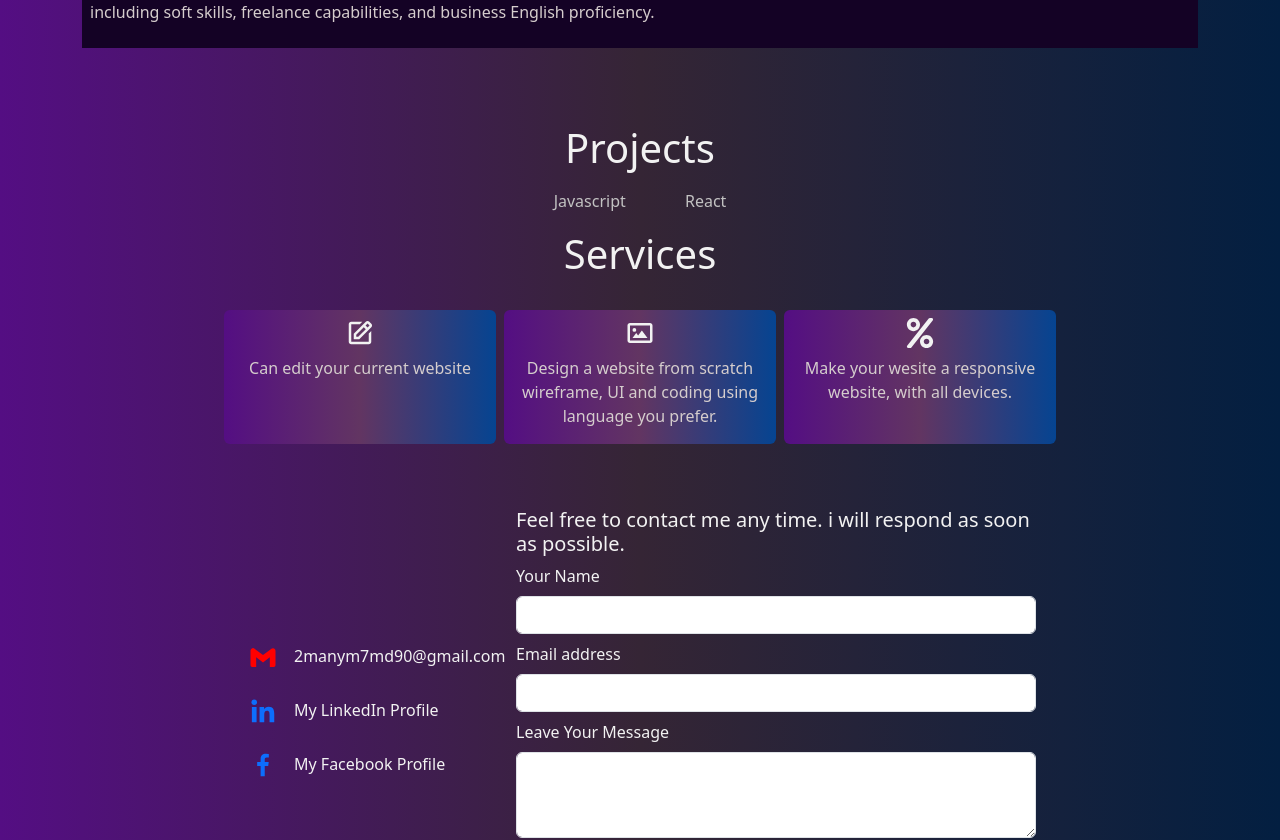
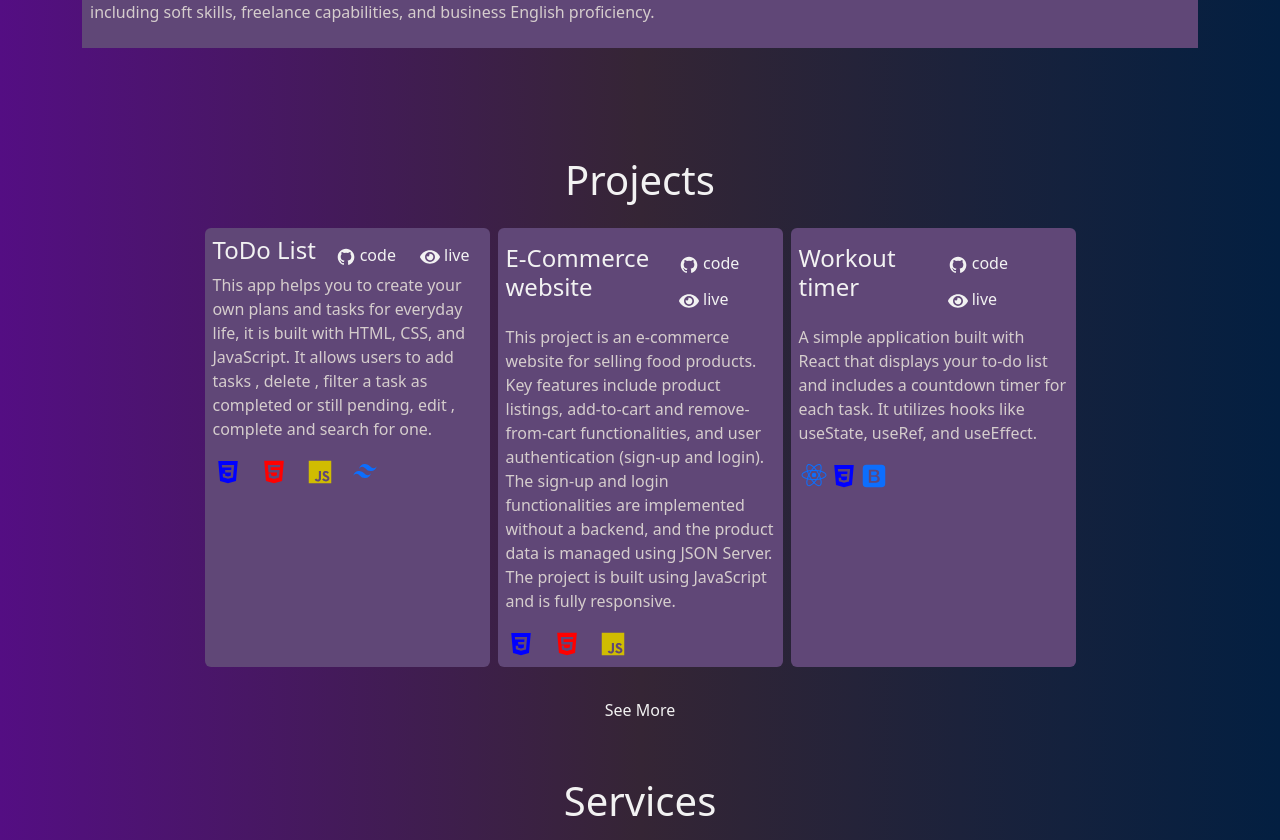
Before and after one commit to Amany091/portofolio, a React (Create React App) app: page / in a window 1280 px wide. Shown: the part 1542-2382 px from the top of the page. Built offline with nearby package versions, Linux system fonts and the light colour scheme.

Commit message:
style: improve UI

```diff
--- a/src/App.css
+++ b/src/App.css
@@ -11,30 +11,14 @@
     background-color: transparent;
 }
 
-.tab-active-light {
-    color: #883355 !important;
-    font-weight: 400;
-}
-
-.tab-active-dark {
-    color: #fff !important;
-}
-
-.carousel-indicators {
-    margin-bottom: -.5rem !important;
-    bottom: -15px !important;
-}
-
-.carousel-control-next {
-    right: -60px !important;
-}
-
-.carousel-control-prev {
-left: -76px !important;
-}
-
 .user_services .row , #contact .row{
     width: 85vw;
     margin: auto;
     justify-content: center;
 }
+
+@media screen and (min-width : 1000px)  {
+    .user_projects #front-end_projects  > div{
+        width: 25%;
+    }
+}
--- a/src/components/pages/cover.jsx
+++ b/src/components/pages/cover.jsx
@@ -58,7 +58,7 @@
                 initial="hidden"
                 animate="visible"
                 style={textStyle}
-              > Hi , I am Amany Mohamed</motion.h1>
+              >  I am Amany Mohamed</motion.h1>
               <motion.p
                 className='job_field'
                 variants={textAnimate(1.2, .6)}
--- a/src/components/pages/education.jsx
+++ b/src/components/pages/education.jsx
@@ -36,7 +36,7 @@
                         { scale: 1.01, transition: { duration: 0.2 }, backgroundImage: 'linear-gradient(90deg, #25213b 20%, #8b5cf6 52% , #25213b 81%) !important' , boxShadow: '0px 0px 8px rgb(228, 148, 148)' }
                 }
             >
-                    <div className={` p-2`} style={theme == 'light' ? {backgroundColor: '#140225'} : {backgroundColor: '#dee2e6'}}>
+                    <div className={` p-2`} style={theme == 'light' ? {backgroundColor: '#604777'} : {backgroundColor: '#dee2e6'}}>
                         <h4 style={textStyle}>Bachelor of Computer And Information </h4>
                         <p className="edu_delay" style={theme == 'light' ? { color: '#d5cdcd' } : { color: '#646262' }} >2019-2023</p>
                         <p className="edu_experience" style={theme == 'light' ? { color: '#d5cdcd' } : { color: '#646262' }}>
--- a/src/components/pages/experience.jsx
+++ b/src/components/pages/experience.jsx
@@ -7,15 +7,6 @@
 const Experience = () => {
     const { theme } = useContext(ThemeContext)
     const [screenWidth, setScreenWidth] = useState(null)
-    const rotat = {
-        initial: { x: 0, y: 0 },
-        animate: {
-            x: [1, -1, 1],
-            y: [-1, 1, -1],
-            rotate: [0, 360],
-            transition: { duration: 5, repeat: Infinity }
-        },
-    }
 
     const textStyle = {
         color: theme === 'light' ? '#f2f2f2' : '#000'
@@ -47,7 +38,7 @@
                 }
 
             >
-                <div className={` p-2`} style={theme == 'light' ? { backgroundColor: '#140225' } : { backgroundColor: '#dee2e6' }}>
+                <div className={` p-2`} style={theme == 'light' ? { backgroundColor: '#604777' } : { backgroundColor: '#dee2e6' }}>
                     <div className="d-flex justify-content-between px-2">
                         <h4 style={textStyle}>React Developer</h4>
                         <p className="edu_delay" style={theme == 'light' ? { color: '#d5cdcd' } : { color: '#646262' }} >25Apr-present</p>
--- a/src/components/pages/projects.jsx
+++ b/src/components/pages/projects.jsx
@@ -1,4 +1,4 @@
-import React, { useState, useEffect, useDeferredValue } from 'react'
+import React, { useState, useEffect } from 'react'
 import { motion } from 'framer-motion'
 import { useContext } from 'react'
 import ThemeContext from '../../context/theme'
@@ -6,61 +6,28 @@
 import { BiLogoJavascript, BiLogoHtml5, BiLogoCss3, BiLogoTailwindCss, BiLogoGithub, BiLogoReact, BiLogoBootstrap } from 'react-icons/bi'
 import { FaEye } from "react-icons/fa";
 
+
 const Projects = () => {
     const { theme } = useContext(ThemeContext)
-    const [language, setLanguage] = useState(null)
-    const [screenWidth, setScreenWidth] = useState(null)
-
     const textStyle = {
         color: theme === 'light' ? '#f2f2f2' : '#000'
     }
 
-    useEffect(() => {
-        const handleResize = () => {
-            setScreenWidth(window.innerWidth)
-        }
-        window.addEventListener("resize", handleResize)
-        return () => window.removeEventListener('resize', handleResize)
-    })
-
     return (
-        <motion.div
-            className='user_projects'
+        <motion.section
+            className='user_projects p-2'
             whileInView={{ opacity: 1, y: 0 }}
             initial={{ opacity: 0, y: 50 }}
             transition={{ duration: 1.5 }}
             id='projects'
         >
-            <h1 style={textStyle} className='text-center'>Projects</h1>
-            <div className="container">
-                <div className="pro_tab w-25 d-flex mx-auto justify-content-evenly my-3">
-                    <motion.button
-                        id='javascript'
-                        style={{ backgroundColor: 'transparent', border: 'none', color: language == 'javascript' ? 'rgb(228, 148, 148)' : '#c2c2c2' }}
-                        whileHover={{
-                            scale: 1.1,
-                            transition: { duration: 0.3 },
-                        }}
-                        onClick={() => setLanguage('javascript')}
-                    >Javascript</motion.button>
-                    <motion.button
-                        id='react'
-                        style={{ backgroundColor: 'transparent', border: 'none', color: language == 'react' ? 'rgb(228, 148, 148)' : '#c2c2c2' }}
-                        whileHover={{
-                            scale: 1.1,
-                            transition: { duration: 0.3 },
-                        }}
-                        onClick={() => setLanguage('react')}
-                    >React</motion.button>
-                </div>
-                <div id="javascript_projects" className={`${language == 'javascript' ? 'd-block' : 'd-none'}`} >
-                    <div className='m-5'>
-                        <Carousel interval={10000} >
-                            <Carousel.Item id='todo-list_project'>
+            <div className='container'>
+                <h1 style={textStyle} className='text-center my-4'>Projects</h1>
+                <div id="front-end_projects" className=' row gap-2 justify-content-center'  >
                     <div
                         id="todo_project "
-                                    className={`mx-auto w-75 ${screenWidth <= 800 ? 'w-100' : 'w-75'} rounded p-2`}
-                                    style={theme == 'light' ? { backgroundColor: '#140225' } : { backgroundColor: '#dee2e6' }}
+                        className='rounded  p-2 col-lg-6 col-md-6 col-sm-12 '
+                        style={theme == 'light' ? { backgroundColor: '#604777' } : { backgroundColor: '#dee2e6' }}
                     >
                         <div className="project_perview d-flex justify-content-between align-items-baseline ">
                             <h4 style={textStyle}>ToDo List</h4>
@@ -82,12 +49,10 @@
                             <BiLogoCss3 style={{ color: 'blue', fontSize: '30px' }} /> <BiLogoHtml5 style={{ color: 'red', fontSize: '30px' }} className='mx-3' /> <BiLogoJavascript style={{ color: '#d0bc01', fontSize: '30px' }} /> <BiLogoTailwindCss className='text-primary ms-3 h3' />
                         </div>
                     </div>
-                            </Carousel.Item>
-                            <Carousel.Item id='todo-list_project'>
                     <div
                         id="todo_project "
-                                    className={`mx-auto ${screenWidth <= 800 ? 'w-100' : 'w-75'} rounded p-2 `}
-                                    style={theme == 'light' ? { backgroundColor: '#140225' } : { backgroundColor: '#dee2e6' }}
+                        className='rounded  p-2 col-lg-6 col-md-6 col-sm-12'
+                        style={theme == 'light' ? { backgroundColor: '#604777' } : { backgroundColor: '#dee2e6' }}
                     >
                         <div className="project_perview d-flex justify-content-between  align-items-baseline my-2">
                             <h4 style={textStyle}>E-Commerce website</h4>
@@ -110,44 +75,9 @@
                             <BiLogoCss3 style={{ color: 'blue', fontSize: '30px' }} /> <BiLogoHtml5 style={{ color: 'red', fontSize: '30px' }} className='mx-3' /> <BiLogoJavascript style={{ color: '#d0bc01', fontSize: '30px' }} />
                         </div>
                     </div>
-                            </Carousel.Item>
-                        </Carousel>
-                    </div>
-                </div>
-                <div id="react_projects" className={`${language == 'react' ? 'd-block' : 'd-none'}`} >
-                    <div className="m-5">
-                        <Carousel interval={10000} >
-                            <Carousel.Item id='millionare-game' >
                     <div
-                                    className={`mx-auto ${screenWidth <= 800 ? 'w-100' : 'w-75'} rounded p-2`}
-                                    style={theme == 'light' ? { backgroundColor: '#140225' } : { backgroundColor: '#dee2e6' }}
-                                >
-                                    <div className="project_perview d-flex justify-content-between align-items-baseline  my-2">
-                                        <h4 style={textStyle}>Millonare Game</h4>
-                                        <div className="project_links">
-                                            <Button
-                                                href='https://github.com/Amany091/millionaire-game'
-                                                style={{ ...textStyle, backgroundColor: 'transparent', border: 'none' }}
-                                            ><BiLogoGithub size={20} /> code</Button>
-                                            <Button
-                                                href='https://millionaire-game-31df.vercel.app/'
-                                                style={{ ...textStyle, backgroundColor: 'transparent', border: 'none' }}
-
-                                            ><FaEye size={20} /> live</Button>
-                                        </div>
-                                    </div>
-                                    <p style={theme == 'light' ? { color: '#d5cdcd' } : { color: '#646262' }}>
-                                        Do you love the millionare game ? let's play
-                                    </p>
-                                    <div className="project_tools d-flex">
-                                        <BiLogoReact size={30} className='text-primary' /> <BiLogoCss3 size={30} color='blue' /> <BiLogoBootstrap size={30} className='text-primary' />
-                                    </div>
-                                </div>
-                            </Carousel.Item>
-                            <Carousel.Item id='millionare-game' >
-                                <div
-                                    className={`mx-auto ${screenWidth <= 800 ? 'w-100' : 'w-75'} rounded p-2`}
-                                    style={theme == 'light' ? { backgroundColor: '#140225' } : { backgroundColor: '#dee2e6' }}
+                        className='rounded p-2  col-lg-6 col-md-6 col-sm-12'
+                        style={theme == 'light' ? { backgroundColor: '#604777' } : { backgroundColor: '#dee2e6' }}
                     >
                         <div className="project_perview d-flex justify-content-between align-items-baseline  my-2">
                             <h4 style={textStyle}>Workout timer</h4>
@@ -170,12 +100,12 @@
                             <BiLogoReact size={30} className='text-primary' /> <BiLogoCss3 size={30} color='blue' /> <BiLogoBootstrap size={30} className='text-primary' />
                         </div>
                     </div>
-                            </Carousel.Item>
-                        </Carousel>
                 </div>
+                <button className="btn mx-auto d-block my-4 " >
+                    <a href="https://github.com/Amany091?tab=repositories" className='text-decoration-none ' style={textStyle} target="_blank">See More</a>
+                </button>
             </div>
-            </div>
-        </motion.div>
+        </motion.section>
     )
 }
 
--- a/src/components/pages/services.jsx
+++ b/src/components/pages/services.jsx
@@ -10,7 +10,7 @@
     const [screenWidth, setScreenWidth] = useState(null)
 
     const bgTheme = {
-        backgroundImage: theme === 'light' ? 'linear-gradient(90deg, rgb(84 14 131) 0%, rgb(98, 53, 98) 50%, rgb(5, 68, 145) 100%)' : 'linear-gradient(85deg, rgb(228 154 154) 0%, rgb(228, 148, 148) 50%, rgb(210, 106, 126) 100%)'
+        backgroundImage: theme === 'light' ? 'linear-gradient(90deg, rgb(106 94 114) 0%, rgb(118 69 118) 50%)' : 'linear-gradient(85deg, rgb(228 154 154) 0%, rgb(228, 148, 148) 50%, rgb(210, 106, 126) 100%)'
     }
 
 
```
Also changed, not shown: src/components/IconCircleMotion.jsx (added, +37 -0 lines). Lines whose indentation alone changed are shown as unchanged.
